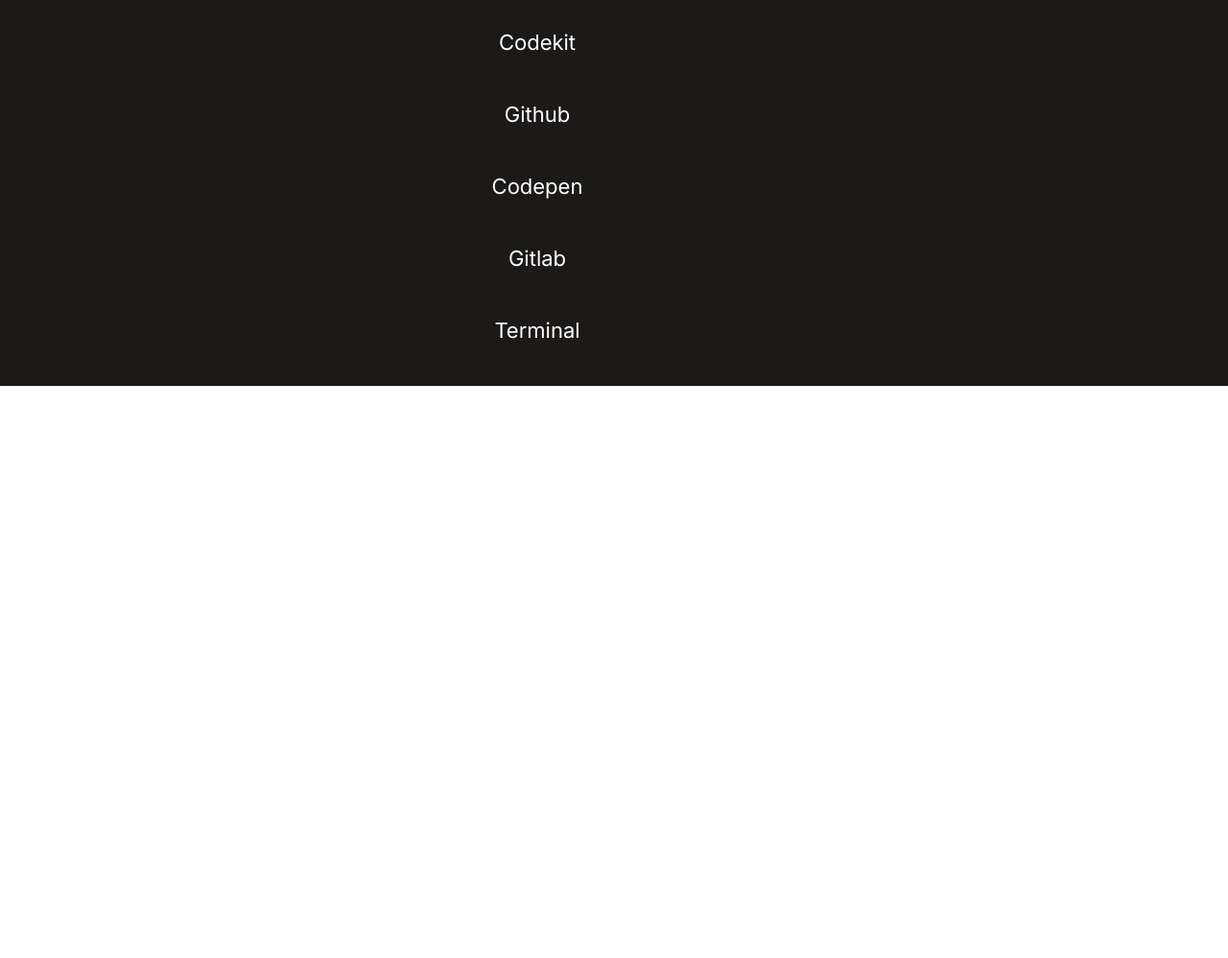
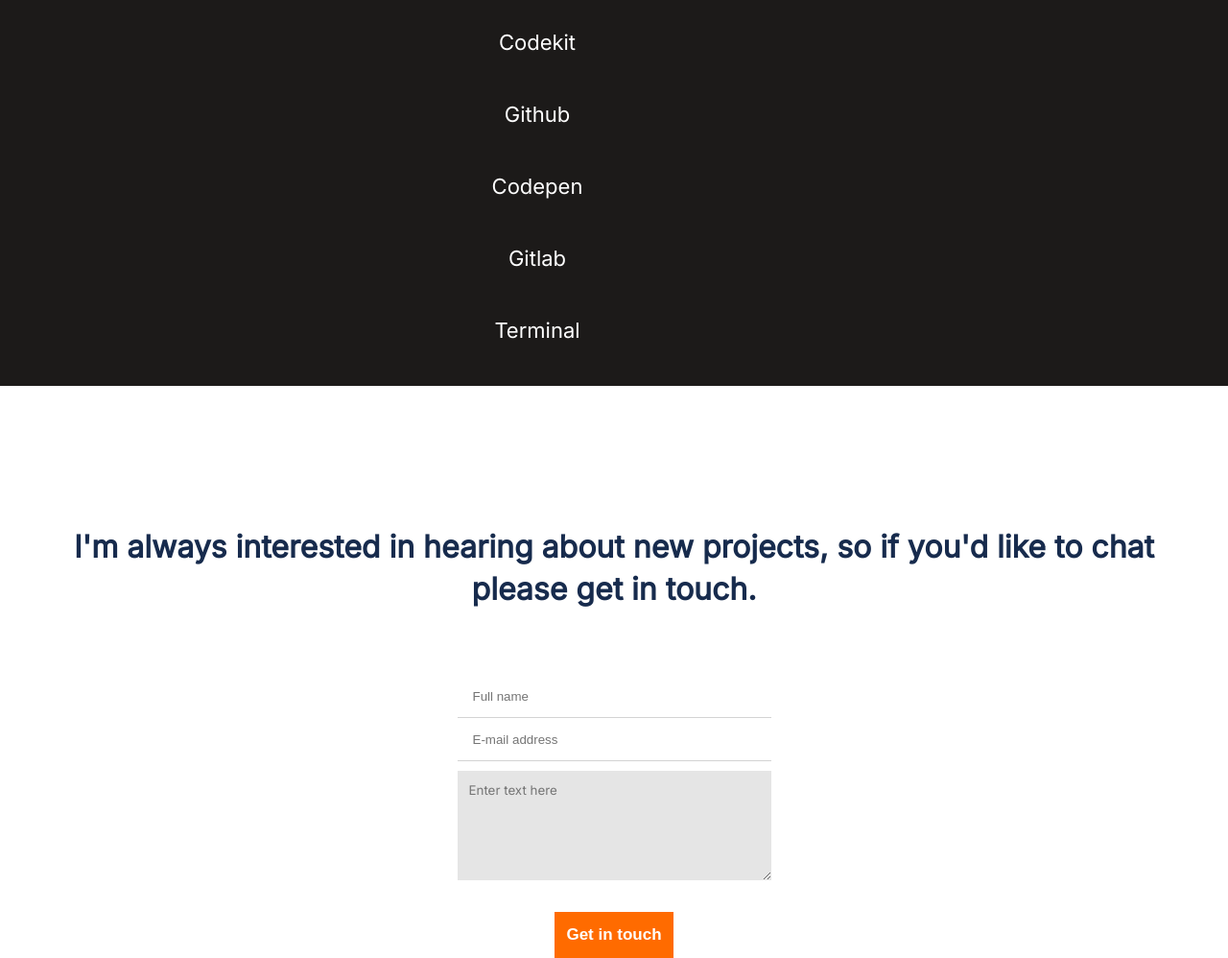
Before and after one commit to Andyveloper/Portfolio-Website, a website: page index.html in a window 1280 px wide. Shown: the part 6301-7299 px from the top of the page at 96% size. Before the commit the page ends 6703 px from the top, so only its background shows below. Drawn offline with Linux system fonts and the light colour scheme.

Commit message:
Add contact form & style it

```diff
--- a/index.html
+++ b/index.html
@@ -178,5 +178,23 @@
       </div>
     </div>
   </section>
+  <section class="form">
+    <h2 class="formTitle">I'm always interested in hearing about new projects, so if you'd like to chat please get in touch.</h2>
+<form action="https://formspree.io/f/xvolvaze" method="post">
+    <ul class="formUl">
+     <li  class="formInput">
+       <input type="text" name="name" placeholder="Full name" maxlength="30" required>
+     </li>
+     <li class="formInput">
+       <input type="email" id="mail" name="email" placeholder="E-mail address" required>
+     </li>
+     <li class="formInput" id="no-border">
+       <textarea  class="textarea1" name="message" maxlength="500" required placeholder="Enter text here"></textarea>
+     </li>
+    </ul>
+    <button type="submit" class="main-button">Get in touch</button>
+   </form>
+</section>
+
 </body>
 </html>
--- a/style.css
+++ b/style.css
@@ -305,3 +305,62 @@
 .no-padding {
   padding: 0;
 }
+
+.form {
+  background-color: white;
+  display: flex;
+  flex-direction: column;
+}
+
+.formTitle {
+  font-family: Inter, sans-serif;
+  font-style: normal;
+  font-weight: 700;
+  font-size: 32px;
+  line-height: 44px;
+  text-align: center;
+  color: #172b4d;
+  padding: 24px;
+  padding-top: 120px;
+}
+
+form {
+  display: flex;
+  flex-direction: column;
+  margin: 0 auto;
+  justify-content: center;
+  align-items: center;
+  padding-left: 0;
+}
+
+.formUl {
+  padding: 0;
+}
+
+.formInput {
+  padding: 10px 0 10px 0;
+  border-bottom: 1px lightgray solid;
+  font-family: Inter, sans-serif;
+  font-style: normal;
+  font-weight: 400;
+  font-size: 15px;
+  line-height: 24px;
+}
+
+input {
+  border: none;
+  padding: 0 16px 0 16px;
+}
+
+textarea {
+  background-color: #e5e5e5;
+  height: 114px;
+  width: 327px;
+  border: none;
+  padding: 12px;
+  font-family: Inter, sans-serif;
+}
+
+#no-border {
+  border: none;
+}
```
